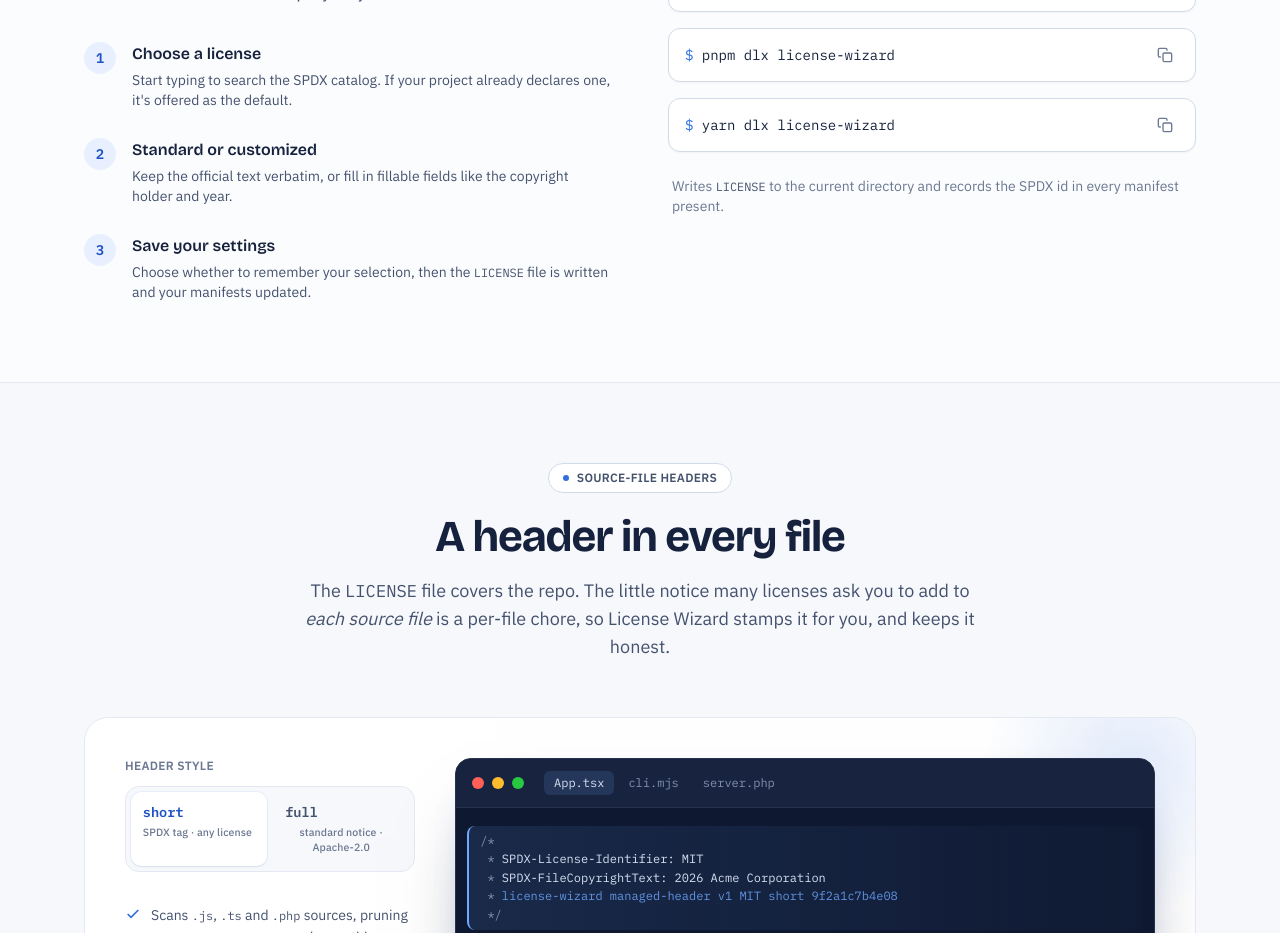
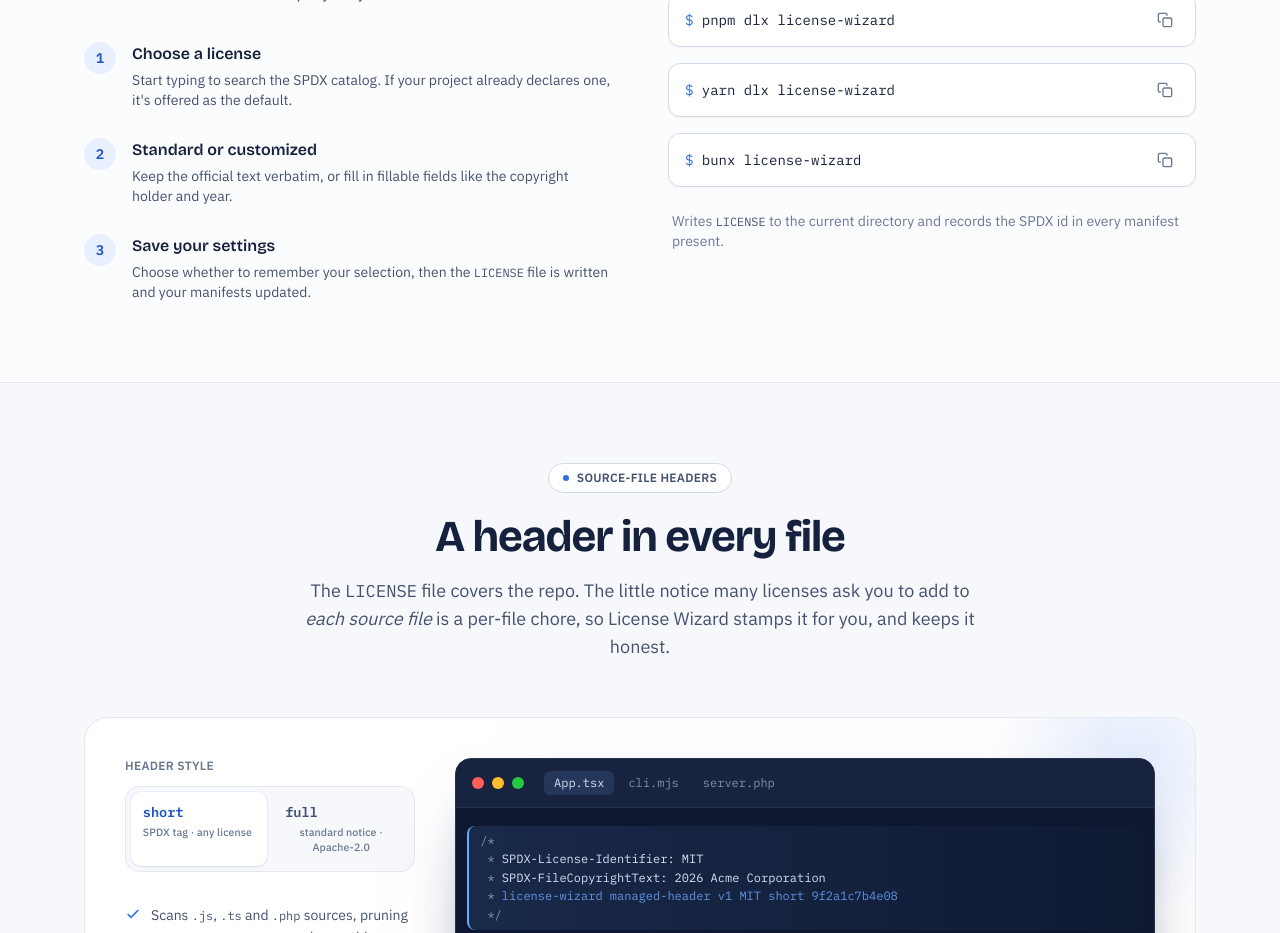
Before and after one commit to erdembircan/license-wizard, a React (Vite) app: page / in a window 1280 px wide. Shown: the part 2120-3053 px from the top of the page. Built offline with nearby package versions, Linux system fonts and the light colour scheme.

Commit message:
feat(landing): add bunx to the Usage install commands
Landing page listed npm/pnpm/yarn; add bunx so it matches the
documentation Getting started and the README quick start.

```diff
--- a/src/components/Usage.tsx
+++ b/src/components/Usage.tsx
@@ -96,6 +96,13 @@ export default function Usage() {
               </span>
               <CopyButton text="yarn dlx license-wizard" label="Copy command" />
             </div>
+            <div className="copy-field">
+              <span>
+                <span style={{ color: "var(--color-brand)" }}>$</span> bunx
+                license-wizard
+              </span>
+              <CopyButton text="bunx license-wizard" label="Copy command" />
+            </div>
             <p className="px-1 pt-2 text-sm text-ink-faint">
               Writes{" "}
               <code className="font-mono text-[0.85em] text-ink-soft">
```
